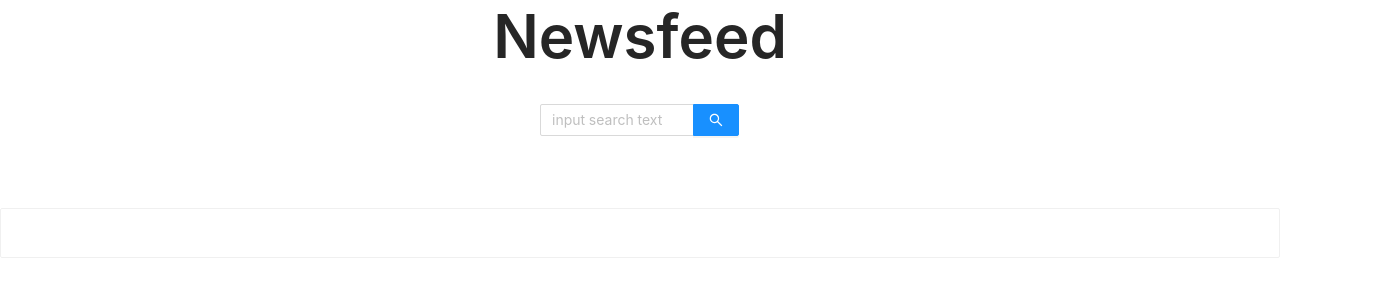
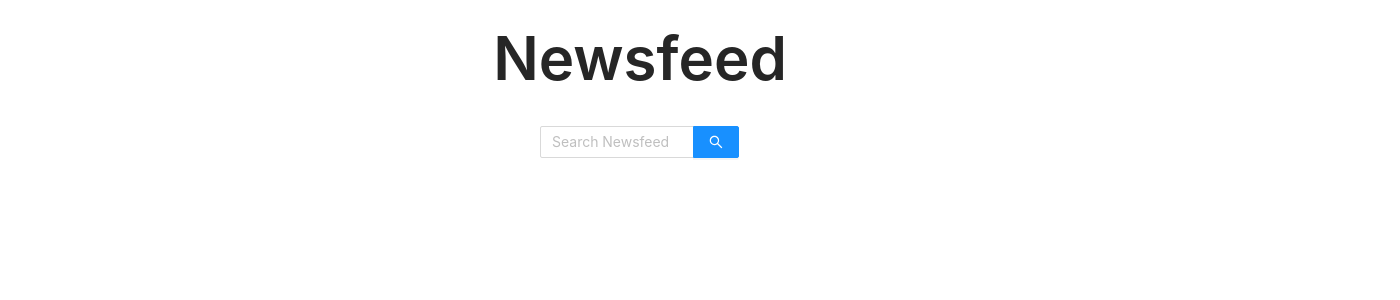
Before and after one commit to Andrew-Gao/newsfeed, a React (Create React App) app: page / in a window 1280 px wide. Shown: the top 300 px of the page, 1400 px wide, since content can reach past the window. Built offline with nearby package versions, Linux system fonts and the light colour scheme.

Commit message:
Most main functionality down
Changed essential function of site to match the instructions, search bar now, formatted the output, changed some styling.
Json file for storing the long image name for when theres no image.

```diff
--- a/src/Homepage.js
+++ b/src/Homepage.js
@@ -1,9 +1,8 @@
 import React, { Component } from "react";
 import "antd/dist/antd.css";
-import { Button } from 'antd';
-import { Card } from 'antd';
-import { Typography } from 'antd';
-import { Input } from 'antd';
+import { Card, Typography, Input, Image, Button } from 'antd';
+import { imageUrl } from './noimage.json';
+
 
 const { Title, Link } = Typography;
 const { Search } = Input;
@@ -14,76 +13,90 @@ export default class Homepage extends Component {
         this.state = {
             articles : [{title: ""}],
             currentCategory: "",
+            searched : "",
             cardsOnDisplay : []
         }
-        this.handleClick = this.handleClick.bind(this);
+        this.handleSubmit = this.handleSubmit.bind(this);
+        this.handleChange = this.handleChange.bind(this);
     }
 
     constructCards(){
         const gridStyle = {
-            width: '25%',
-            height: '300px',
+            width: '329px',
+            height: '850px',
             textAlign: 'center',
+            backgroundColor: 'black',
+            color: 'white',
+            marginRight: '10px',
+            marginLeft: '10px',
+            marginBottom: '100px',
           };
         let cardArray = []
         for (let i = 0; i < this.state.articles.length; i++){
             cardArray.push(
             <Card.Grid style={gridStyle}>
-                {this.state.articles[i].title}
-                {this.state.articles[i].author}
-                {this.state.articles[i].description}
-
-                {<Link href = {this.state.articles[i].url}>
-                    Read more
-                </Link>}
+                <Image
+                    fallback = {imageUrl}
+                    width={'97%'}
+                    height={'200px'}
+                    src = {this.state.articles[i].urlToImage}
+                    style = {{marginBottom: "50px"}}
+                />
+                <br/>
+                <Title style = {{textAlign: "left", fontSize : 25, color : "white"}}>{this.state.articles[i].title.toUpperCase()}</Title>
+                <Title level = {5} style = {{textAlign: "left", fontSize : 15, color : "white"}}>{this.state.articles[i].author}</Title>
+                <br/>
+                <Title level = {5} style = {{textAlign: "left", fontSize : 15, color : "white"}}>{this.state.articles[i].description}</Title>
+                <br/>
+                <Button block ghost = {true} onClick = {() => {this.openInNewTab(this.state.articles[i].url)}}>Read More</Button>
             </Card.Grid>
             )
         }
         this.setState({cardsOnDisplay : cardArray})
     }
 
-    async handleClick(id){
-        let searchTopic = "";
-        if(id == 1){
-            searchTopic = "Entertainment";
-        }
-        else if(id == 2){
-            searchTopic = "Sports"
-        }
-        else if(id == 3){
-            searchTopic = "Technology"
-        }
-        this.setState({currentCategory : searchTopic})
+    //From https://stackoverflow.com/questions/45046030/maintaining-href-open-in-new-tab-with-an-onclick-handler-in-react
+    openInNewTab = (url) => {
+        const newWindow = window.open(url, '_blank', 'noopener,noreferrer')
+        if (newWindow) newWindow.opener = null
+    }
+
+    handleChange(e){
+        this.setState({searched : e.target.value})
+    }
+
+    async handleSubmit(){
         var url = 'http://newsapi.org/v2/everything?' +
-          `q=${searchTopic}&` +
-          'from=2020-10-00&' +
+          `q=${this.state.searched} AND (Technology OR Entertainment OR Sports)&` +
+          'from=2020-01-00&' +
+          'pageSize=100&' +
           'sortBy=popularity&' +
           'apiKey=68716d4f70494bcf9345d6d183c0c836';
+        console.log(url)
         var req = new Request(url);
         const response = await fetch(req);
         const body = await response.json()
-        console.log(body.articles[0].description)
         this.setState({ articles : body.articles.slice(0,100)})
         this.constructCards();
     }
 
+
     render(){
+        const mainCards =
+        <div>
+            <Card title={this.state.currentCategory} style = {{textAlign : "center", width : "1400px", marginLeft : "auto", marginRight: "auto", border: "none"}}>
+                {this.state.cardsOnDisplay}
+            </Card>
+        </div>
         return (
             <div>
                 <div className="App" style = {{textAlign: "center", marginBottom: "50px"}}>
+                    <br></br>
                     <Title style = {{fontSize : 60}}>Newsfeed</Title>
-                        <Search style={{ width: 200, margin: '0 10px' }} placeholder="input search text" onSearch={() => console.log("search")} enterButton />
-                        <br></br>
-                        <br></br>
-                        {/* <Button onClick = {() => this.handleClick(1)}>Entertainment</Button>
-                        <Button onClick = {() => this.handleClick(2)}>Sports</Button>
-                        <Button onClick = {() => this.handleClick(3)}>Technology</Button> */}
+                    <Search style={{ width: 200, margin: '0 10px' }} placeholder="Search Newsfeed" onChange = {this.handleChange} onPressEnter = {this.handleSubmit} onSearch = {this.handleSubmit} enterButton />
+                    <br></br>
                 </div>
-                <div>
-                    <Card title={this.state.currentCategory} style = {{textAlign : "center"}}>
-                        {this.state.cardsOnDisplay}
-                    </Card>
-                </div>
+                {mainCards}
             </div>
         )
     }
```
Also changed, not shown: src/noimage.json (added, +3 -0 lines), src/App.css (line endings or trailing spaces).
